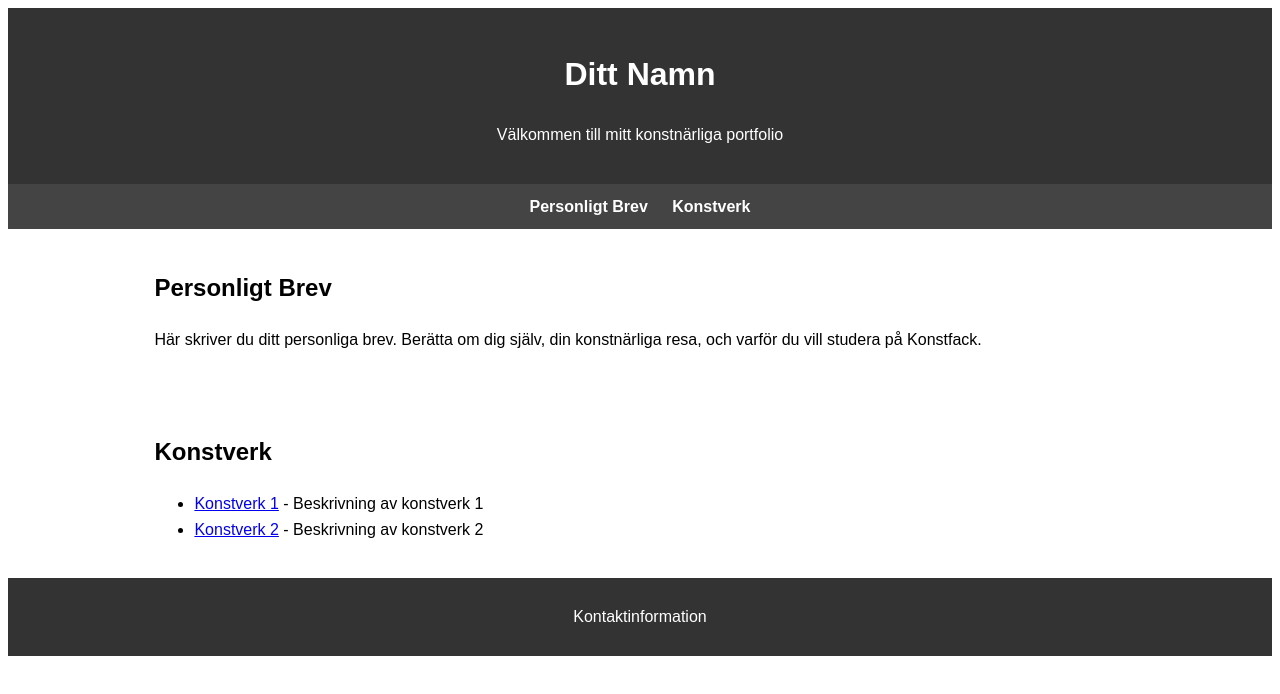
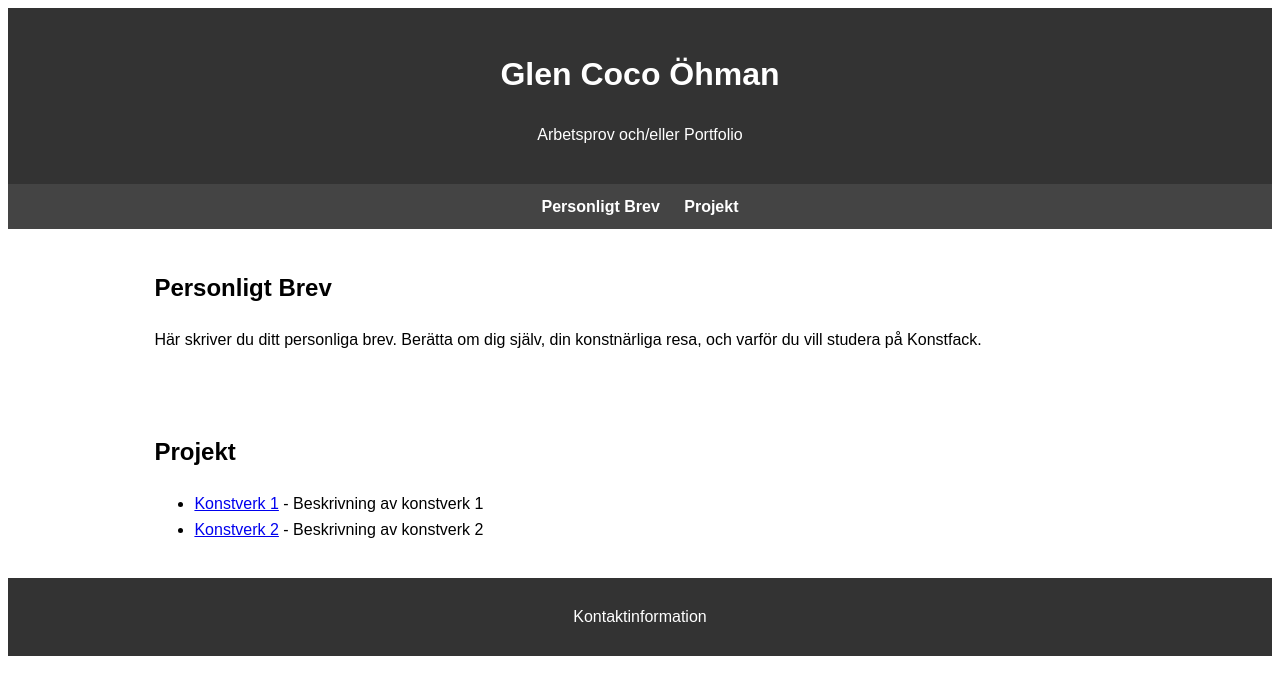
Before and after one commit to GlenCocopop/arbetsprov, a plain HTML site: page index.html in a window 1280 px wide. Drawn offline with Linux system fonts and the light colour scheme.

Commit message:
Update index.html

```diff
--- a/index.html
+++ b/index.html
@@ -1,7 +1,7 @@
 <!DOCTYPE html>
 <html>
 <head>
-    <title>Ditt Namn - Portfolio</title>
+    <title>Glen Coco Öhman - Arbetsprov </title>
     <style>
         body { font-family: Arial, sans-serif; line-height: 1.6; }
         .container { width: 80%; margin: auto; overflow: hidden; }
@@ -15,13 +15,13 @@
 </head>
 <body>
     <header>
-        <h1>Ditt Namn</h1>
-        <p>Välkommen till mitt konstnärliga portfolio</p>
+        <h1>Glen Coco Öhman</h1>
+        <p>Arbetsprov och/eller Portfolio</p>
     </header>
 
     <nav>
         <a href="#personal-letter">Personligt Brev</a>
-        <a href="#artworks">Konstverk</a>
+        <a href="#projekt">Projekt</a>
     </nav>
 
     <div class="container">
@@ -31,7 +31,7 @@
         </section>
 
         <section id="artworks" class="content">
-            <h2>Konstverk</h2>
+            <h2>Projekt</h2>
             <!-- Lista dina konstverk här. Exempel: -->
             <ul>
                 <li><a href="konstverk1.html">Konstverk 1</a> - Beskrivning av konstverk 1</li>
```
